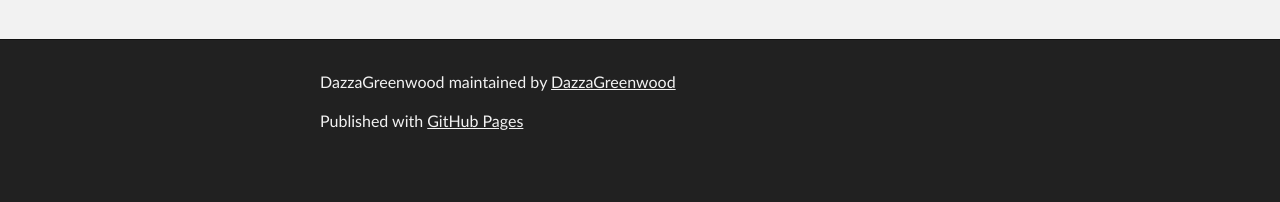
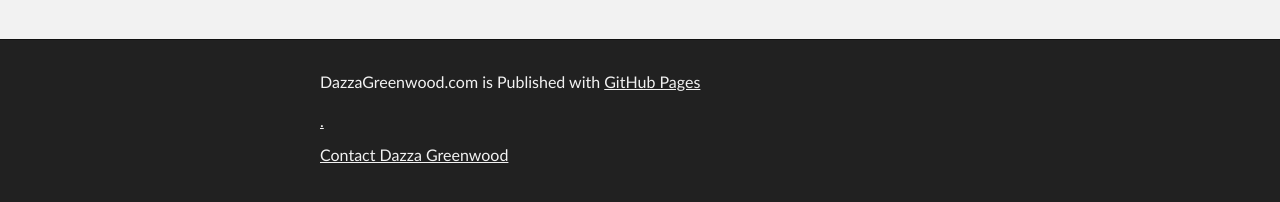
Before and after one commit to DazzaGreenwood/DazzaGreenwood, a plain HTML site: page index.html in a window 1280 px wide. Shown: the part 1126-1328 px from the top of the page. Before the commit the page ends 1294 px from the top, so only its background shows below. Drawn offline with Linux system fonts and the light colour scheme.

Commit message:
Update index.html

```diff
--- a/index.html
+++ b/index.html
@@ -42,8 +42,8 @@ Portfolio Redesign In Progress</h1>
     <!-- FOOTER  -->
     <div id="footer_wrap" class="outer">
       <footer class="inner">
-        <p class="copyright">DazzaGreenwood maintained by <a href="https://github.com/DazzaGreenwood">DazzaGreenwood</a></p>
-        <p>Published with <a href="http://pages.github.com">GitHub Pages</a></p>
+        <p class="copyright">DazzaGreenwood.com is Published with <a href="http://pages.github.com">GitHub Pages</p>.
+        <p> <a href="Contact.html">Contact Dazza Greenwood</a></p>
       </footer>
     </div>
 
```
